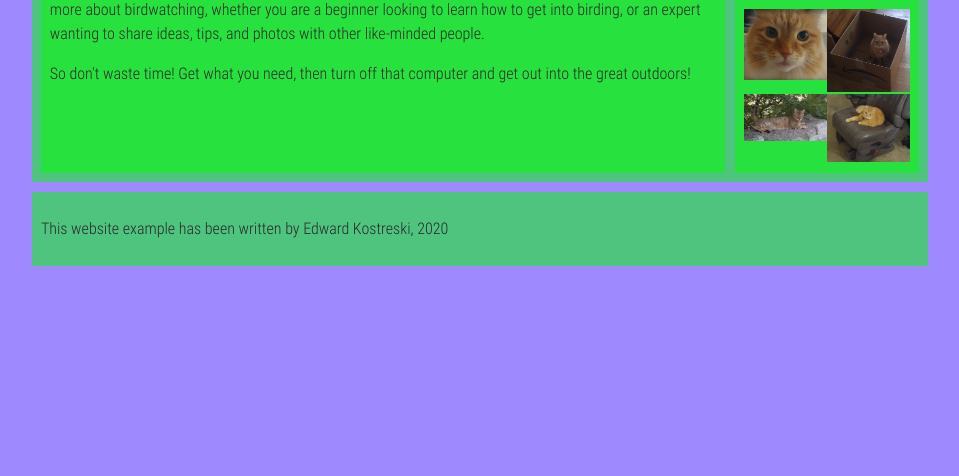
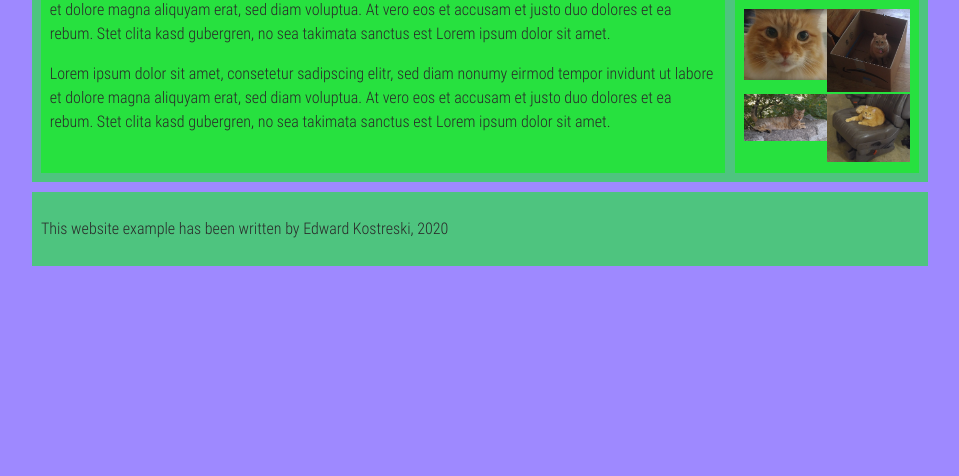
Before and after one commit to eddiekoski/eddiekoski.github.io, a plain HTML site: page lab_3/index.html in a window 1280 px wide. Shown: the part 324-800 px from the top of the page, without its empty margins (160-1119 px from the left). Drawn offline with Linux system fonts and the light colour scheme; a web font is replaced by a local one.

Commit message:
step5
step 5
Replace the main body of text with lorem ipsum display text.

```diff
--- a/lab_3/index.html
+++ b/lab_3/index.html
@@ -46,16 +46,19 @@
       <article>
         <h2>Welcome</h2>
         <p>
-          Welcome to our fake birdwatching site. If this were a real site, it
-          would be the ideal place to come to learn more about birdwatching,
-          whether you are a beginner looking to learn how to get into birding,
-          or an expert wanting to share ideas, tips, and photos with other
-          like-minded people.
+          Lorem ipsum dolor sit amet, consetetur sadipscing elitr, sed diam
+          nonumy eirmod tempor invidunt ut labore et dolore magna aliquyam erat,
+          sed diam voluptua. At vero eos et accusam et justo duo dolores et ea
+          rebum. Stet clita kasd gubergren, no sea takimata sanctus est Lorem
+          ipsum dolor sit amet.
         </p>
 
         <p>
-          So don't waste time! Get what you need, then turn off that computer
-          and get out into the great outdoors!
+          Lorem ipsum dolor sit amet, consetetur sadipscing elitr, sed diam
+          nonumy eirmod tempor invidunt ut labore et dolore magna aliquyam erat,
+          sed diam voluptua. At vero eos et accusam et justo duo dolores et ea
+          rebum. Stet clita kasd gubergren, no sea takimata sanctus est Lorem
+          ipsum dolor sit amet.
         </p>
       </article>
 
@@ -63,19 +66,13 @@
         <h2>Favourite photos</h2>
 
         <a href="\images\cat1.jpg"
-            ><img
-              src="\images\cat1.jpg"
-              alt="Fluffy Cat"
+          ><img src="\images\cat1.jpg" alt="Fluffy Cat"
         /></a>
         <a href="\images\cat2.jpg"
-            ><img
-              src="\images\cat2.jpg"
-              alt="Orange Tabby in a box"
+          ><img src="\images\cat2.jpg" alt="Orange Tabby in a box"
         /></a>
         <a href="\images\cat3.jpg"
-            ><img
-              src="\images\cat3.jpg"
-              alt="Cat Laying on wall"
+          ><img src="\images\cat3.jpg" alt="Cat Laying on wall"
         /></a>
         <a href="\images\cat4.jpg"
           ><img
@@ -89,7 +86,6 @@
       <p>
         This website example has been written by Edward Kostreski, 2020
       </p>
-
     </footer>
   </body>
 </html>
```
Lines whose indentation alone changed are shown as unchanged.
